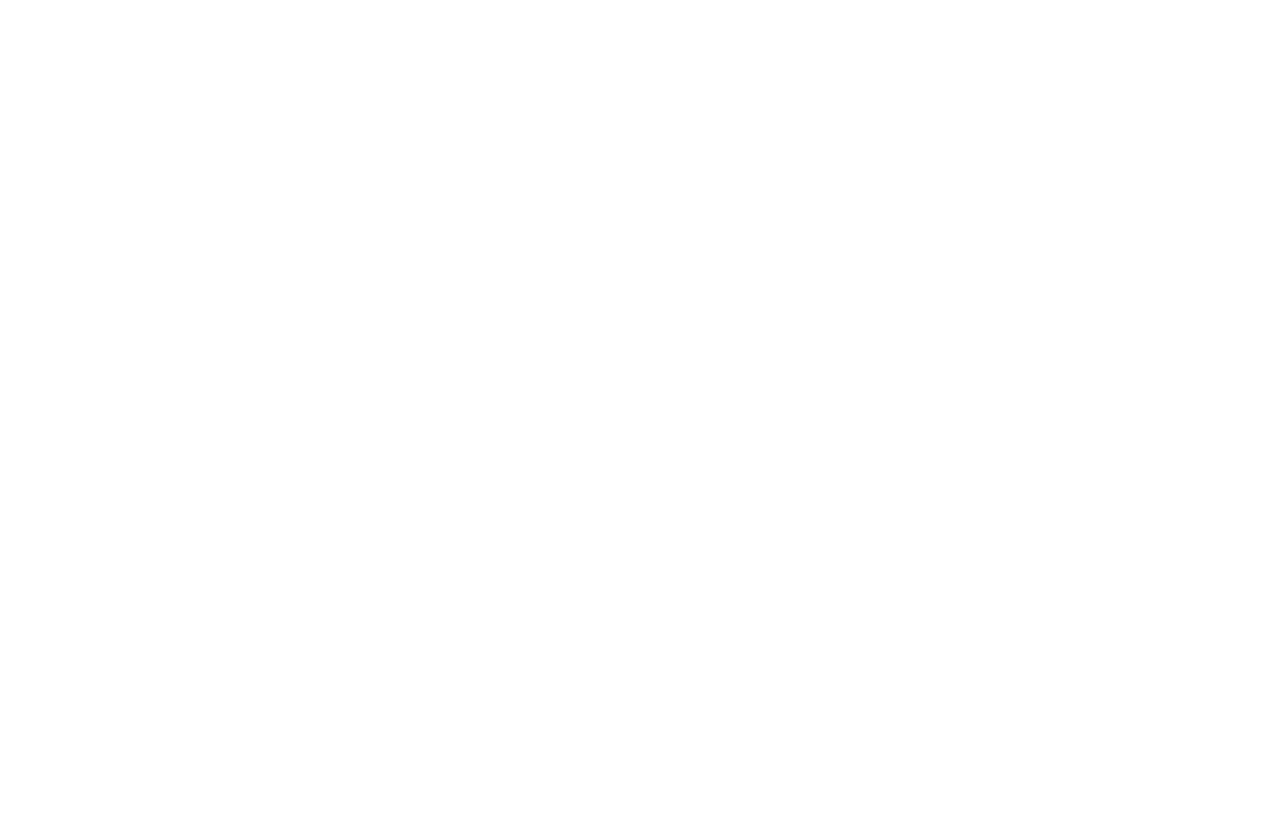
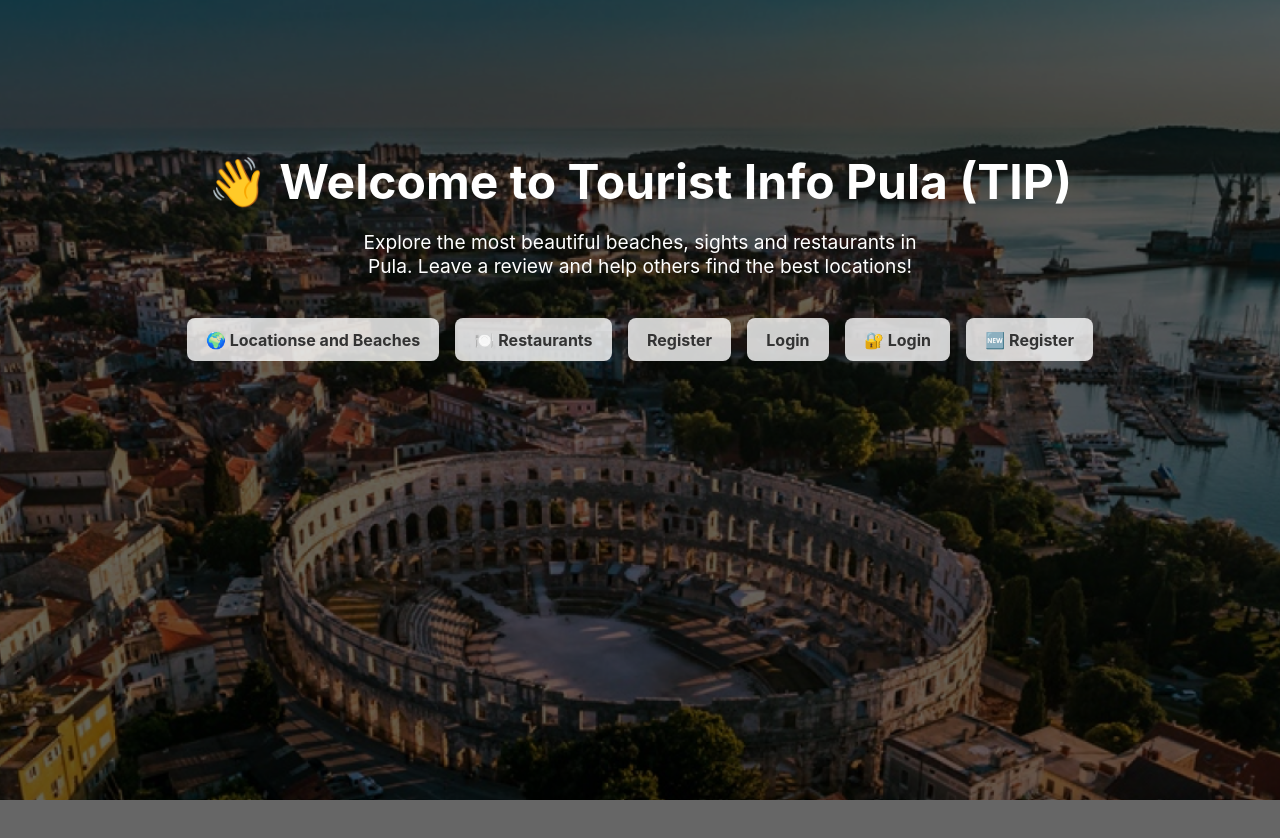
Before and after one commit to Siki2483/Frontend-webapps, a React (Create React App) app: page / in a window 1280 px wide. Before the commit this address had no page. Shown: the top 838 px of the page. Before the commit the page ends 800 px from the top, so only its background shows below. Built offline with nearby package versions, Linux system fonts and the light colour scheme.

Commit message:
Dodan home page mali fixevi i dodane stranice dodan admin za brisanje i stavljenje lokacija plaza etc i dodana slika na background radi testa

```diff
--- a/src/App.js
+++ b/src/App.js
@@ -1,23 +1,40 @@
 import React from "react";
 import { BrowserRouter as Router, Routes, Route } from "react-router-dom";
 import Locations from "./pages/Locations";
+import Restaurants from "./pages/Restaurants";
 import Login from "./pages/Login";
 import Register from "./pages/Register";
 import LocationDetails from "./pages/LocationDetails";
 import RestaurantDetails from "./pages/RestaurantDetails";
 import Profile from "./pages/Profile";
+import AddLocation from "./pages/AddLocation";
+import AddRestaurant from "./pages/AddRestaurants";
+import Admin from "./components/Admin";
+import Navbar from "./components/Navbar";
+import Home from "./pages/Home";
 
 function App() {
   return (
     <Router>
+      <Navbar /> {}
+
       <Routes>
+        {/* tvoje rute */}
+      </Routes>
+    </Router>,
+
+    <Router>
+      <Routes>
+        <Route path="/" element={<Home />} />
         <Route path="/lokacije" element={<Locations />} />
+        <Route path="/restorani" element={<Restaurants />} />
         <Route path="/login" element={<Login />} />
         <Route path="/register" element={<Register />} />
         <Route path="/lokacije/:id" element={<LocationDetails />} />
         <Route path="/restorani/:id" element={<RestaurantDetails />} />
         <Route path="/profil" element={<Profile />} />
-
+        <Route path="/dodaj-lokaciju" element={<Admin><AddLocation /> </Admin> } />
+        <Route path="/dodaj-restoran" element={<Admin><AddRestaurant /></Admin> } />
       </Routes>
     </Router>
   );
--- /dev/null
+++ b/src/components/Admin.jsx
@@ -0,0 +1,15 @@
+import React from "react";
+import {Navigate} from "react-router-dom";
+
+function Admin ({children}) {
+    const token = localStorage.getItem("token");
+    const isAdmin = localStorage.getItem("isAdmin") === "true";
+
+    if (!token || !isAdmin ) {
+        return <Navigate to= "/"/>;
+    }
+
+    return children;
+}
+
+export default Admin;
--- /dev/null
+++ b/src/components/Navbar.jsx
@@ -0,0 +1,48 @@
+import React from "react";
+import { Link, useNavigate } from "react-router-dom";
+
+function Navbar() {
+  const navigate = useNavigate();
+  const isLoggedIn = localStorage.getItem("token");
+  const isAdmin = localStorage.getItem("isAdmin") === "true";
+
+  const handleLogout = () => {
+    localStorage.removeItem("token");
+    localStorage.removeItem("isAdmin");
+    navigate("/login");
+  };
+
+  return (
+    <nav style={{ marginBottom: "1.5rem", padding: "1rem", background: "#f2f2f2", borderBottom: "1px solid #ccc" }}>
+      <Link to="/">🏠 Početna</Link> |{" "}
+      <Link to="/lokacije">🌍 Locations</Link> |{" "}
+      <Link to="/restorani">🍽️ Restaurants</Link> |{" "}
+
+      {isLoggedIn && (
+        <>
+          <Link to="/profil">👤 Profile</Link> |{" "}
+        </>
+      )}
+
+      {isAdmin && (
+        <>
+          <Link to="/dodaj-lokaciju">➕ Lokacija</Link> |{" "}
+          <Link to="/dodaj-restoran">➕ Restoran</Link> |{" "}
+        </>
+      )}
+
+      {isLoggedIn ? (
+        <button onClick={handleLogout} style={{ marginLeft: "1rem" }}>
+          Logout
+        </button>
+      ) : (
+        <>
+          <Link to="/login">Login</Link> |{" "}
+          <Link to="/register">Register</Link>
+        </>
+      )}
+    </nav>
+  );
+}
+
+export default Navbar;
--- /dev/null
+++ b/src/pages/AddLocation.jsx
@@ -0,0 +1,42 @@
+import React, { useState } from "react";
+import axios from "axios";
+
+
+function AddLocation() {
+  const [form, setForm] = useState({ name: "", type: "", description: "", mapsLink: "" });
+  const [message, setMessage] = useState("");
+
+  const handleChange = (e) => {
+    setForm({ ...form, [e.target.name]: e.target.value });
+  };
+
+  const handleSubmit = async (e) => {
+    e.preventDefault();
+    try {
+      await axios.post("/api/locations", form, {
+        headers: { "x-auth-token": localStorage.getItem("token") },
+      });
+      setMessage("Location added successfully!");
+      setForm({ name: "", type: "", description: "", mapsLink: "" });
+    } catch (err) {
+      setMessage(err.response?.data?.msg || "Error while adding .");
+    }
+
+  };
+
+  return (
+    <div>
+      <h2>Add new location</h2>
+      <form onSubmit={handleSubmit}>
+        <input type="text" name="name" placeholder="Naziv" value={form.name} onChange={handleChange} required />
+        <input type="text" name="type" placeholder="Tip (npr. plaža, park...)" value={form.type} onChange={handleChange} required />
+        <textarea name="description" placeholder="Opis" value={form.description} onChange={handleChange} />
+        <input type="text" name="mapsLink" placeholder="Google Maps link" value={form.mapsLink} onChange={handleChange} />
+        <button type="submit">Add location</button>
+      </form>
+      {message && <p>{message}</p>}
+    </div>
+  );
+}
+
+export default AddLocation;
--- /dev/null
+++ b/src/pages/AddRestaurants.jsx
@@ -0,0 +1,40 @@
+import React, { useState } from "react";
+import axios from "axios";
+
+function AddRestaurant() {
+  const [form, setForm] = useState({ name: "", location: "", description: "", mapLinks: "" });
+  const [message, setMessage] = useState("");
+
+  const handleChange = (e) => {
+    setForm({ ...form, [e.target.name]: e.target.value });
+  };
+
+  const handleSubmit = async (e) => {
+    e.preventDefault();
+    try {
+      await axios.post("/api/restaurants", form, {
+        headers: { "x-auth-token": localStorage.getItem("token") },
+      });
+      setMessage("Restaurant successfully added !");
+      setForm({ name: "", location: "", description: "", mapLinks: "" });
+    } catch (err) {
+      setMessage(err.response?.data?.msg || "Greška pri dodavanju.");
+    }
+  };
+
+  return (
+    <div>
+      <h2>Add new restaurant</h2>
+      <form onSubmit={handleSubmit}>
+        <input type="text" name="name" placeholder="Naziv" value={form.name} onChange={handleChange} required />
+        <input type="text" name="location" placeholder="Lokacija (mjesto)" value={form.location} onChange={handleChange} required />
+        <textarea name="description" placeholder="Opis" value={form.description} onChange={handleChange} />
+        <input type="text" name="mapLinks" placeholder="Google Maps link" value={form.mapLinks} onChange={handleChange} />
+        <button type="submit">Add restaurant</button>
+      </form>
+      {message && <p>{message}</p>}
+    </div>
+  );
+}
+
+export default AddRestaurant;
--- /dev/null
+++ b/src/pages/Home.css
@@ -0,0 +1,46 @@
+.home-container {
+    background-image: url("background.png");
+    background-size: cover;
+    background-position: center;
+    height: 100vh;
+    color: white;
+    position: relative;
+    text-align: center;
+  }
+
+  .overlay {
+    background-color: rgba(0, 0, 0, 0.6);
+    height: 100%;
+    width: 100%;
+    padding-top: 15vh;
+  }
+
+  h1 {
+    font-size: 3rem;
+    margin-bottom: 1rem;
+  }
+
+  p {
+    font-size: 1.2rem;
+    margin-bottom: 2rem;
+    max-width: 600px;
+    margin-left: auto;
+    margin-right: auto;
+  }
+
+  .home-buttons .btn {
+    display: inline-block;
+    background-color: #ffffffcc;
+    color: #333;
+    padding: 0.7rem 1.2rem;
+    margin: 0.5rem;
+    border-radius: 8px;
+    text-decoration: none;
+    font-weight: bold;
+    transition: all 0.3s ease;
+  }
+
+  .home-buttons .btn:hover {
+    background-color: #fff;
+    transform: scale(1.05);
+  }
--- /dev/null
+++ b/src/pages/Home.jsx
@@ -0,0 +1,37 @@
+import React from "react";
+import { Link } from "react-router-dom";
+import "./Home.css";
+
+function Home() {
+  const isLoggedIn = localStorage.getItem("token");
+
+  return (
+    <div className="home-container">
+      <div className="overlay">
+        <h1>👋 Welcome to Tourist Info Pula (TIP)</h1>
+        <p>
+          Explore the most beautiful beaches, sights and restaurants in Pula. Leave a review and help others
+        find the best locations!
+        </p>
+
+        <div className="home-buttons">
+          <Link to="/lokacije" className="btn">🌍 Locationse and Beaches</Link>
+          <Link to="/restorani" className="btn">🍽️ Restaurants</Link>
+          <Link to="/Register" className="btn"> Register</Link>
+          <Link to="/Login" className="btn">Login</Link>
+
+          {isLoggedIn ? (
+            <Link to="/profil" className="btn">👤 MyProfile</Link>
+          ) : (
+            <>
+              <Link to="/login" className="btn">🔐 Login</Link>
+              <Link to="/register" className="btn">🆕 Register</Link>
+            </>
+          )}
+        </div>
+      </div>
+    </div>
+  );
+}
+
+export default Home;
--- a/src/pages/Profile.jsx
+++ b/src/pages/Profile.jsx
@@ -1,4 +1,5 @@
 import React, { useEffect, useState } from "react";
+import { useNavigate } from "react-router-dom";
 import axios from "axios";
 import LogoutButton from "../components/LogoutButton";
 
@@ -6,13 +7,12 @@
 function Profile() {
   const [user, setUser] = useState(null);
   const [userReviews, setUserReviews] = useState({ locations: [], restaurants: [] });
-
-  <LogoutButton />
+  const navigate = useNavigate();
 
   useEffect(() => {
     const token = localStorage.getItem("token");
     if (!token) {
-      window.location.href = "/login";
+      navigate("/login");
       return;
     }
 
@@ -22,6 +22,7 @@
           headers: { "x-auth-token": token },
         });
         setUser(userRes.data);
+        localStorage.setItem("isAdmin", userRes.data.isAdmin);
 
         const [locationsRes, restaurantsRes] = await Promise.all([
           axios.get("/api/locations"),
@@ -101,6 +102,7 @@
       ))}
     </div>
   );
+
 }
 
 export default Profile;
```
Also changed, not shown: src/pages/background.jpg (added), src/pages/background.png (added).
